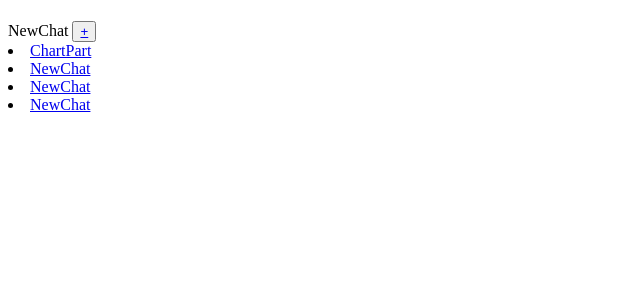
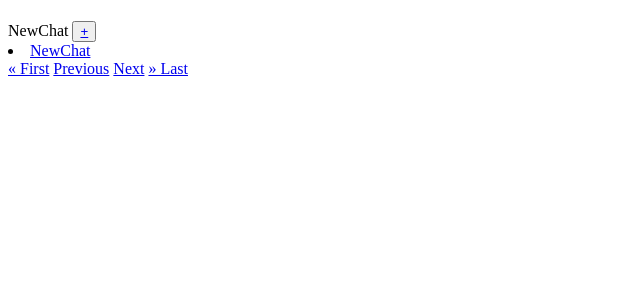
Before and after one commit to muhuchah/toit_chatbot, a Django app: page /chatbot/chat_history/1/1/?page=2 in a window 1280 px wide. Shown: the top 300 px of the page, without its empty margins (0-640 px from the left). Run offline with Django 4.2, Linux system fonts and the light colour scheme; data comes from the database, SQL or seed files in the repository.

Commit message:
add pagination on chats in chat_history

```diff
--- a/toit_chatbot/chatbot/views.py
+++ b/toit_chatbot/chatbot/views.py
@@ -47,7 +47,10 @@ def chat_history(request, user_id, chatbot_id):
     if not chatbot.is_enable:
         return redirect('chatbots_list', user_id)
 
-    chats_info = Chat.objects.filter(user=user, chatbot=chatbot).values_list('title', 'id')
+    NUMBER_OF_CHATS_PER_PAGE = 1
+    p = Paginator(Chat.objects.filter(user=user, chatbot=chatbot).values_list('title', 'id'), NUMBER_OF_CHATS_PER_PAGE)
+    page = request.GET.get('page')
+    chats_info = p.get_page(page)
 
     context = {
         'user_id': user.id,
--- a/toit_chatbot/templates/chatbot/chat_history.html
+++ b/toit_chatbot/templates/chatbot/chat_history.html
@@ -14,5 +14,15 @@
     {% for title, id in chats_info %}
         <li><a href="{% url 'chat_detail' chat_id=id%}">{{ title }}</a></li>
     {% endfor %}
+
+    {% if chats_info.has_previous %}
+        <a href="?page=1">&laquo First</a>
+        <a href="?page={{chats_info.previous_page_number}}">Previous</a>
+    {% endif %}
+
+    {% if chats_info.has_next %}
+        <a href="?page={{chats_info.next_page_number}}">Next</a>
+        <a href="?page={{chats_info.paginator.num_pages}}">&raquo Last</a>
+    {% endif %}
 </body>
 </html>
```
